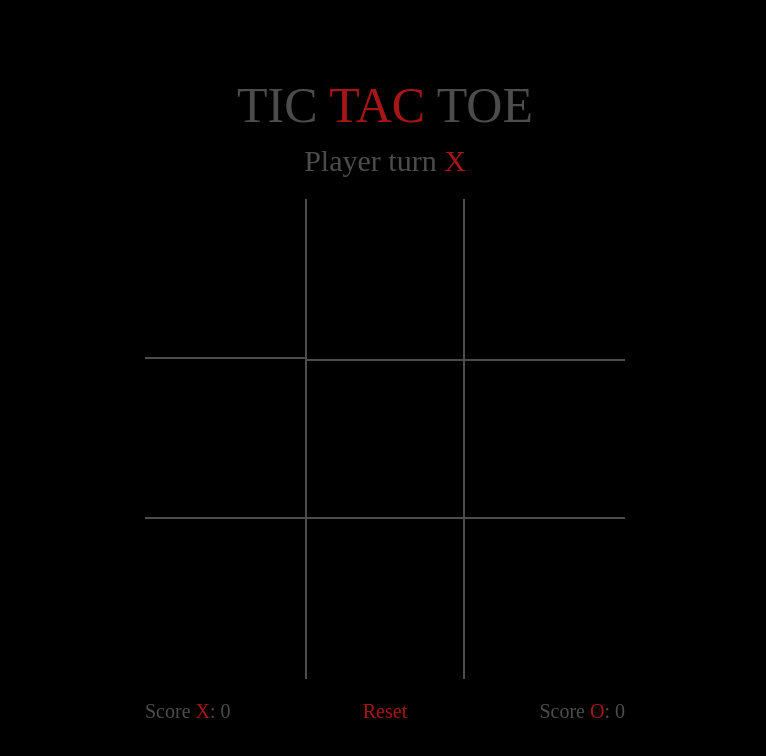
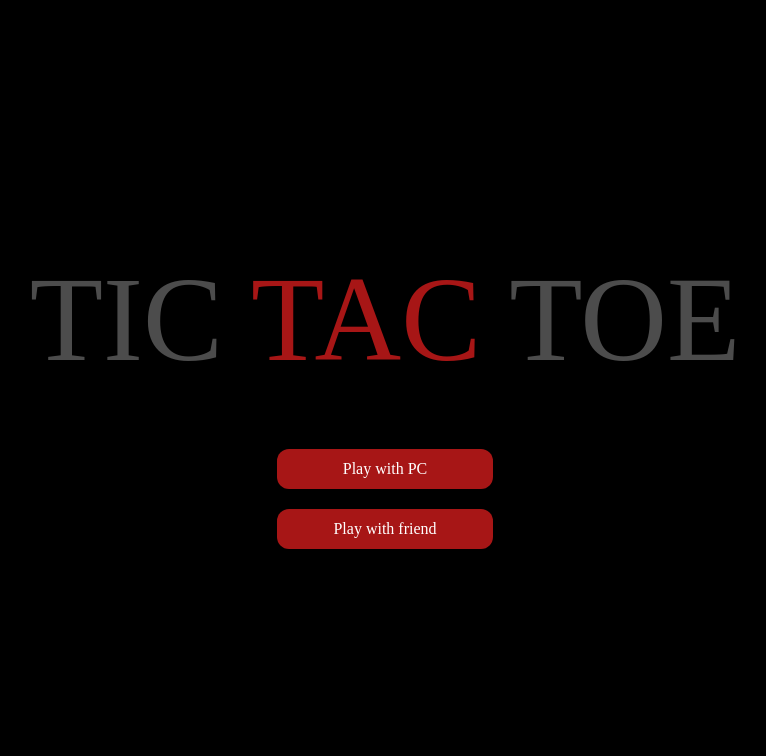
Before and after one commit to VanyaRH/tic-tac-toe-app, a React (Create React App) app: page / in a window 1280 px wide. Shown: the top 756 px of the page, without its empty margins (255-1021 px from the left). Built offline with nearby package versions, Linux system fonts and the light colour scheme.

Commit message:
game bot

```diff
--- a/package.json
+++ b/package.json
@@ -13,6 +13,7 @@
     "normalize.css": "^8.0.1",
     "react": "^18.2.0",
     "react-dom": "^18.2.0",
+    "react-router-dom": "^6.4.4",
     "react-scripts": "5.0.1",
     "typescript": "^4.9.3",
     "web-vitals": "^2.1.4"
--- a/src/App.tsx
+++ b/src/App.tsx
@@ -1,10 +1,16 @@
 import React from 'react';
 import './App.css';
 import { AppView } from "./components/app/appView";
+import {Route, Routes} from "react-router-dom";
+import { AppStart } from './components/startScreen/appStart';
 
 function App() {
   return (
-    <AppView />
+      <Routes>
+        <Route path="/" element={<AppStart />} />
+        <Route path="/app/:type" element={<AppView />} />
+        <Route path="/*" element={<AppView />} />
+      </Routes>
   );
 }
 
--- /dev/null
+++ b/src/bot.ts
@@ -0,0 +1,80 @@
+import {IGameState} from "./models/cells";
+import {FillTypes, ICell, WinnerTypes} from "./types/main";
+import {combinations} from "./models/combinations";
+
+export const AutoBot = async (Array:Array<ICell>) => {
+    return await getIdFromCombination(Array);
+}
+
+const getId = async (Array:Array<ICell>) => {
+    const type = Math.floor(Math.random()*2);
+    let id = null;
+
+    switch(type){
+        case 0:
+            id = await getIdFromCombination(Array);
+            break;
+        case 1:
+            id = await getRandomId(Array);
+            break;
+        default:
+            id = null;
+    }
+
+    return id;
+}
+
+const getIdFromCombination = async (Array:Array<ICell>) => {
+    let id = null;
+
+    for (const combination of combinations){
+        if(Array[combination[0]].fill === FillTypes.Circle && Array[combination[1]].fill === FillTypes.Circle && Array[combination[2]].fill === ''){
+            id = Array[combination[2]].id;
+            break;
+        }
+
+        if(Array[combination[1]].fill === FillTypes.Circle && Array[combination[2]].fill === FillTypes.Circle && Array[combination[0]].fill === ''){
+            id = Array[combination[0]].id;
+            break;
+        }
+
+        if(Array[combination[0]].fill === FillTypes.Circle && Array[combination[2]].fill === FillTypes.Circle && Array[combination[1]].fill === ''){
+            id = Array[combination[1]].id;
+            break;
+        }
+
+
+        if(Array[combination[0]].fill === FillTypes.Cross && Array[combination[1]].fill === FillTypes.Cross && Array[combination[2]].fill === ''){
+            id = Array[combination[2]].id;
+            break;
+        }
+
+        if(Array[combination[1]].fill === FillTypes.Cross && Array[combination[2]].fill === FillTypes.Cross && Array[combination[0]].fill === ''){
+            id = Array[combination[0]].id;
+            break;
+        }
+
+        if(Array[combination[0]].fill === FillTypes.Cross && Array[combination[2]].fill === FillTypes.Cross && Array[combination[1]].fill === ''){
+            id = Array[combination[1]].id;
+            break;
+        }
+    }
+
+    return id || await getRandomId(Array);
+}
+
+const getRandomId = async (Array:Array<ICell>) => {
+    let id = null, length = 1;
+
+    while (length <= Array.length){
+        const rand = Math.floor(Math.random()*Array.length);
+        length++;
+
+        if(Array[rand].fill === ''){
+            id = Array[rand].id;
+            break;
+        }
+    }
+
+    return id;
+}
--- a/src/components/app/appView.tsx
+++ b/src/components/app/appView.tsx
@@ -1,10 +1,13 @@
 import styles from './app.module.scss';
 import {GameBoard} from "../gameBoard/gameBoard";
+import {useParams} from "react-router-dom";
 
 export const AppView = () => {
+    const param = useParams();
+
     return (
         <div className={styles.app}>
-            <GameBoard/>
+            <GameBoard type={param.type || ''}/>
         </div>
     )
 }
--- a/src/components/gameBoard/game.module.scss
+++ b/src/components/gameBoard/game.module.scss
@@ -9,6 +9,10 @@
     text-align: center;
     font-size: 50px;
     margin-bottom: 10px;
+    text-decoration: none;
+    &:hover{
+      opacity: .8;
+    }
     span{
       color: $secondary-color;
     }
--- a/src/components/gameBoard/gameBoard.tsx
+++ b/src/components/gameBoard/gameBoard.tsx
@@ -1,14 +1,25 @@
 import styles from './game.module.scss';
 import {GameCell} from "../gameCell/gameCell";
-import React, {useState} from "react";
+import React, {useEffect, useState} from "react";
 import {Cells, GameState, IGameState} from "../../models/cells";
 import {CellFill, FillTypes, ICell, WinnerTypes} from "../../types/main";
 import {checkWinner, getWinnerName} from "../../winner";
 import { Modal } from '../modal/modal';
+import {AutoBot} from "../../bot";
+import {Link} from "react-router-dom";
 
-export const GameBoard = () => {
+interface IGameBoard{
+    type: string;
+}
+
+export const GameBoard = ({ type }:IGameBoard) => {
     const [gameModel, setModel] = useState(GameState);
     const [isOpenModal, setIsOpenModal] = useState(false);
+    const isPCMove = gameModel.move%2 == 0 && type == 'pc';
+
+    useEffect(() => {
+        clearBoard(true);
+    }, [type]);
 
     const clearBoard = (clearScore:boolean = false) => {
         let newCells= gameModel.cells.map(cell => { cell.fill = ''; cell.isWin = false; return cell; });
@@ -112,15 +123,31 @@ export const GameBoard = () => {
         clearBoard();
     }
 
+    const startBot = async () => {
+        if (gameModel.move % 2 === 1 || gameModel.winner) return;
+        const cloneArray = Object.assign(gameModel.cells);
+        let id = await AutoBot(cloneArray);
+
+        if (id !== null) {
+            onHandler(id);
+        }
+    }
+
+    if(type == 'pc'){
+        startBot();
+    }
+
+
+
     return(
         <><div className={styles.main}>
-            <div className={styles.title}>
+            <Link className={styles.title} to={'/'}>
                 TIC <span>TAC</span> TOE
-            </div>
+            </Link>
             <div className={styles.move}>
                 Player turn&nbsp;<span>{gameModel.move%2 ? 'X' : 'O'}</span>
             </div>
-            <div className={`${styles.gameBoard} ${gameModel.winner && styles.isEnd}`}>
+            <div className={`${styles.gameBoard} ${gameModel.winner || isPCMove && styles.isEnd}`}>
                 {gameModel.cells.map((cell, index) => {
                     return <GameCell id={cell.id} key={index} fill={cell.fill} isWin={cell.isWin} onClick={onHandler}/>
                 })}
--- /dev/null
+++ b/src/components/startScreen/appStart.tsx
@@ -0,0 +1,18 @@
+import styles from './start.module.scss';
+import {Link} from "react-router-dom";
+
+export const AppStart = () => {
+    return (
+        <div className={styles.start}>
+            <div className={styles.main}>
+                <div className={styles.title}>
+                    TIC <span>TAC</span> TOE
+                </div>
+                <div className={styles.buttons}>
+                    <Link className={`${styles.btn1} ${styles.button}`} to={'/app/pc'}>Play with PC</Link>
+                    <Link className={`${styles.btn2} ${styles.button}`} to={'/app/fr'}>Play with friend</Link>
+                </div>
+            </div>
+        </div>
+    )
+}
--- /dev/null
+++ b/src/components/startScreen/start.module.scss
@@ -0,0 +1,49 @@
+@import "src/global/mixins";
+@import "src/global/variables";
+
+.start{
+  width: 100%;
+  height: 100vh;
+  @include d-f(center, center);
+  background-color: #000000;
+  user-select: none;
+  .main{
+    @include d-f(center, center);
+    flex-direction: column;
+    height: 100%;
+    .buttons{
+      margin-top: 50px;
+      @include d-f(center, center);
+      flex-direction: column;
+      gap: 20px;
+      .button{
+        width: 100%;
+        cursor: pointer;
+        font-weight: 500;
+        padding: 11px 28px;
+        border-radius: 12px;
+        font-size: 1rem;
+        border: none;
+        color: #fff;
+        background: #a71616;
+        transition: all 0.25s ease;
+        text-decoration: none;
+        text-align: center;
+        &:hover {
+          box-shadow: 0 10px 20px -10px rgba(255, 62, 78, 0.6);
+          transform: translateY(-5px);
+          background: #b31818;
+        }
+      }
+    }
+    .title{
+      color: $primary-color;
+      text-align: center;
+      font-size: 120px;
+      margin-bottom: 10px;
+      span{
+        color: $secondary-color;
+      }
+    }
+  }
+}
--- a/src/index.tsx
+++ b/src/index.tsx
@@ -2,10 +2,13 @@ import React from 'react';
 import ReactDOM from 'react-dom/client';
 import './normalize.css';
 import App from './App';
+import { BrowserRouter } from 'react-router-dom';
 
 const root = ReactDOM.createRoot(
   document.getElementById('root') as HTMLElement
 );
 root.render(
-    <App />
+    <BrowserRouter>
+        <App />
+    </BrowserRouter>
 );
--- /dev/null
+++ b/src/models/combinations.ts
@@ -0,0 +1,10 @@
+export const combinations = [
+    [0, 1, 2],
+    [3, 4, 5],
+    [6, 7, 8],
+    [0, 3, 6],
+    [1, 4, 7],
+    [2, 5, 8],
+    [0, 4, 8],
+    [2, 4, 6],
+];
--- a/src/winner.ts
+++ b/src/winner.ts
@@ -1,17 +1,7 @@
+import { combinations } from "./models/combinations";
 import {FillTypes, ICell, WinnerTypes} from "./types/main";
 
 export const checkWinner = (gameModel:Array<ICell>) => {
-    const combinations = [
-        [0, 1, 2],
-        [3, 4, 5],
-        [6, 7, 8],
-        [0, 3, 6],
-        [1, 4, 7],
-        [2, 5, 8],
-        [0, 4, 8],
-        [2, 4, 6],
-    ];
-
     let winner = null, winCombination = [];
 
     for (const combination of combinations){
```
Also changed, not shown: 1 other file (tests, documents, lock files or other folders).
